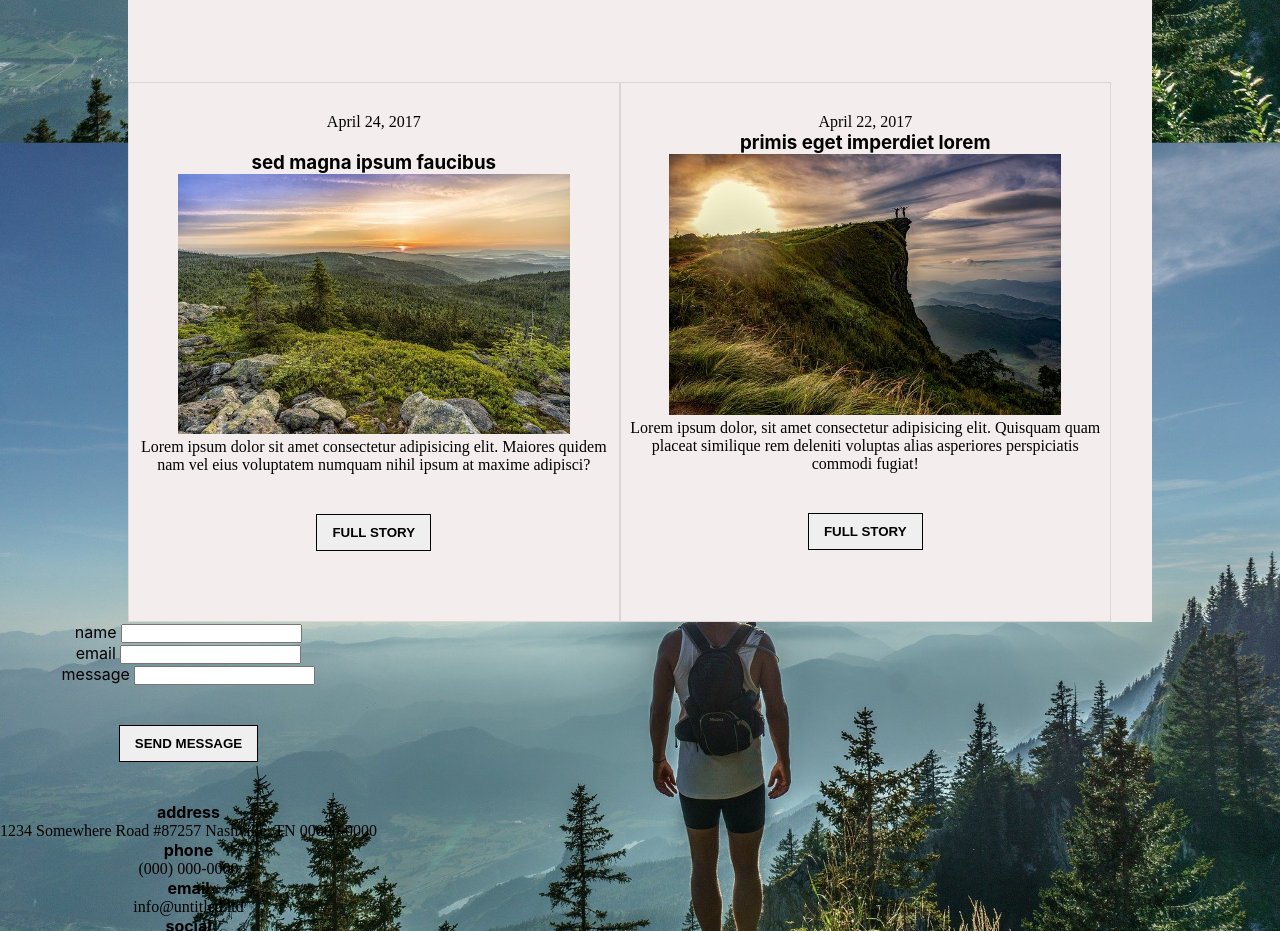
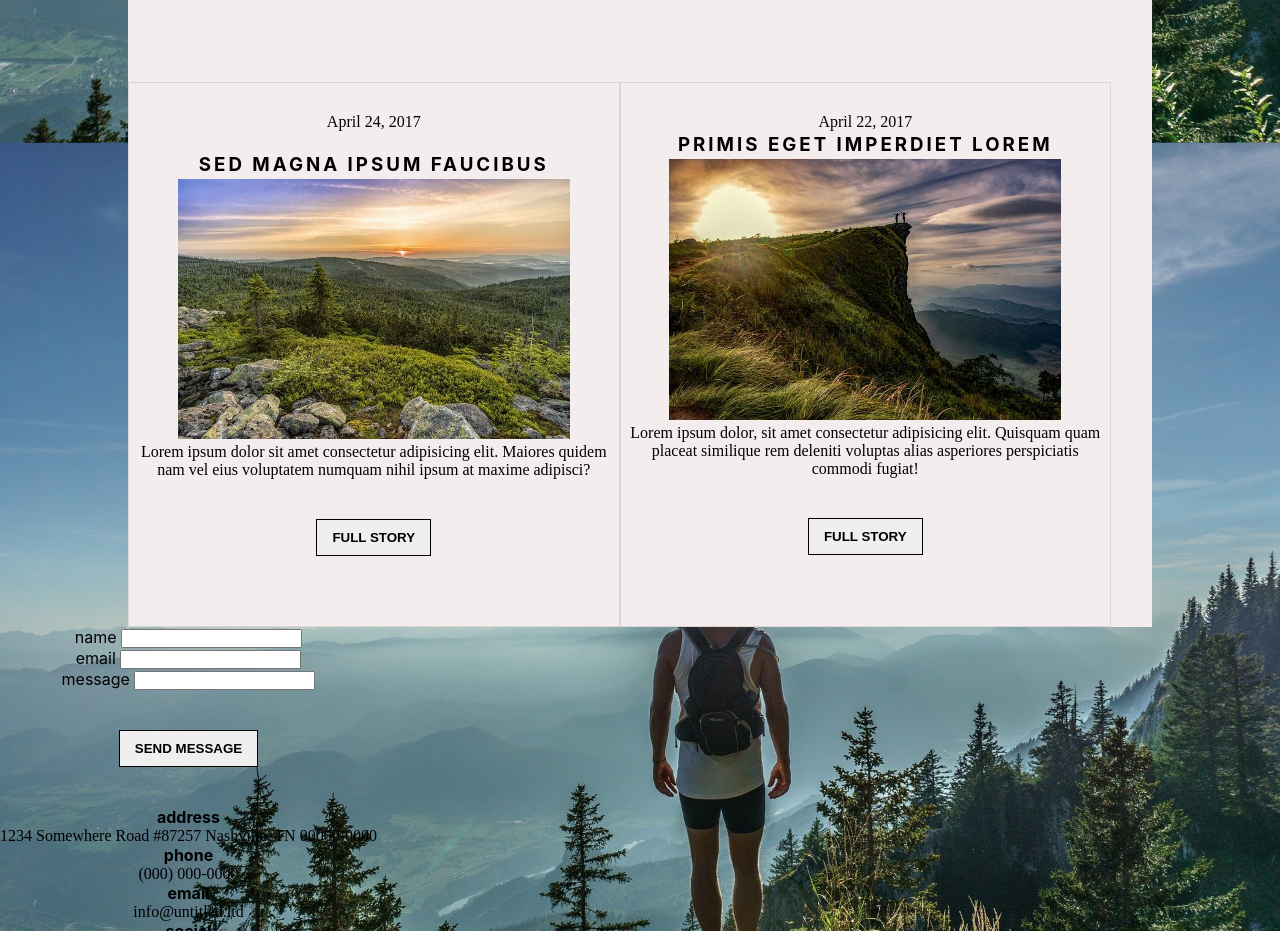
Before and after one commit to sunsand03/integration_la_montagne, a plain HTML site: page index.html in a window 1280 px wide. Shown: the part 1640-2571 px from the top of the page. Drawn offline with nearby package versions, Linux system fonts and the light colour scheme; files that its build step writes are made by us from their sources.

Commit message:
ajout de paramètre pour h3 et d'une variable pour la couleur

```diff
--- a/assets/styles/_settings.scss
+++ b/assets/styles/_settings.scss
@@ -1,6 +1,8 @@
 // variables
 $white : rgba(248, 244, 244, 0.908);
 $color1: rgb(244, 237, 237);
+$color2: rgba(195, 192, 192, 0.839);
+
 
 //mixins
 @mixin centerUniqueElement{
@@ -25,7 +27,7 @@ body{
     max-width: 1500px;
     margin: 0 auto;
 }
-h1, h2{
+h1, h2,h3{
     text-transform: uppercase;
     letter-spacing: 3px;
     line-height: 1.5em;
```
